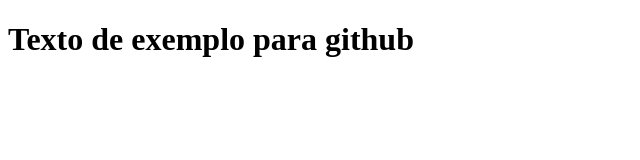
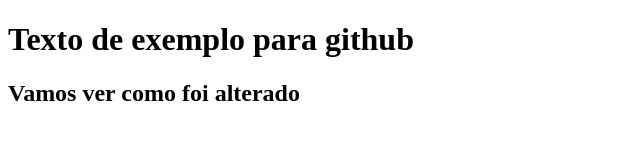
Before and after one commit to ElieldsonKervem/StudyingGitAndGitHub, a plain HTML site: page index.html in a window 1280 px wide. Shown: the whole page, without its empty margins (0-640 px from the left). Drawn offline with Linux system fonts and the light colour scheme.

Commit message:
h2 adicionado

```diff
--- a/index.html
+++ b/index.html
@@ -7,6 +7,7 @@
 </head>
 <body>
     <h1>Texto de exemplo para github</h1>
+    <h2>Vamos ver como foi alterado</h2>
 
     <script>
 
```
